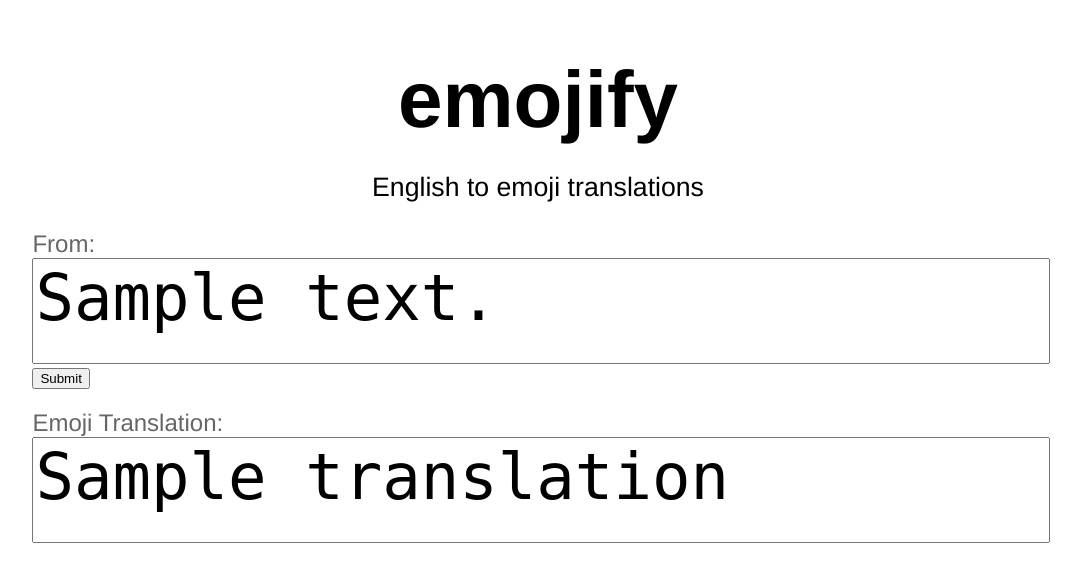
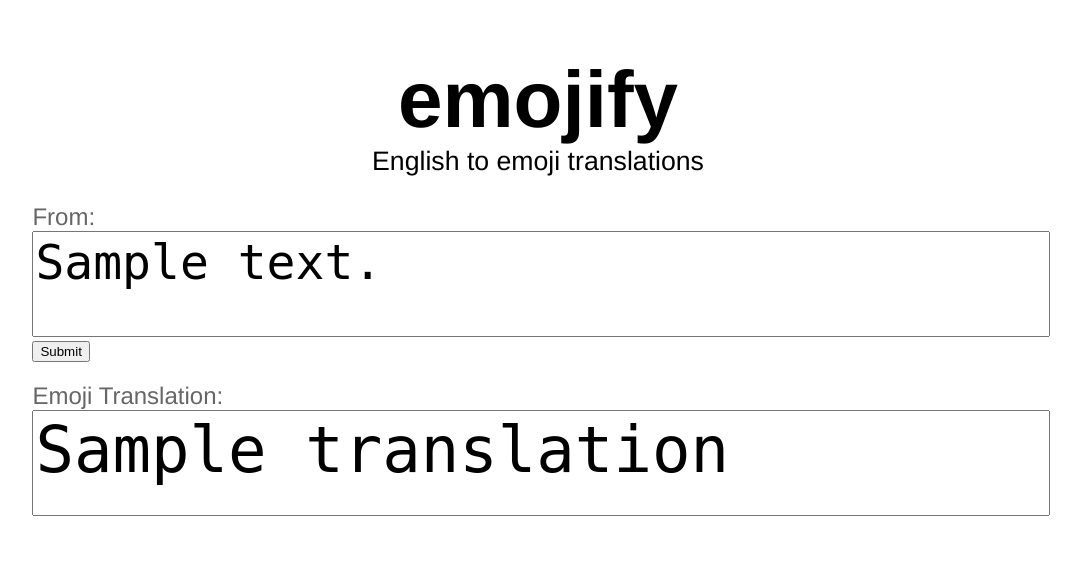
Before and after one commit to NUInnovation/emojify-headlines, a Flask app: template templates/index.html in a window 1280 px wide. Shown: the top 577 px of the page, without its empty margins (102-1183 px from the left). Run offline with Flask 2, Linux system fonts and the light colour scheme; the template is opened without the code that fills it: most values are stand-ins (such as "Sample title", 1, 10 or a date in 2020).

Commit message:
stylistic changes

```diff
--- a/static/style.css
+++ b/static/style.css
@@ -24,6 +24,7 @@ h2 {
 }
 
 p {
+  margin-top: 0;
   font-size: 20pt;
 }
 
@@ -32,6 +33,10 @@ p {
   height: 100px;
 }
 
+.inputtext {
+  font-size: 36pt;
+}
+
 textarea {
   resize: none;
   font-size: 48pt;
--- a/templates/index.html
+++ b/templates/index.html
@@ -14,7 +14,7 @@
       <div class="input">
         <form method="post" action="{{url_for('translate')}}" name="inputtext">
           <h2>From:</h2>
-          <textarea name="inputtext" class="displaybox">{{originaltext}}</textarea>
+          <textarea name="inputtext" class="inputtext displaybox">{{originaltext}}</textarea>
           <input type="submit" value="Submit"/>
         </form>
       </div>
```
